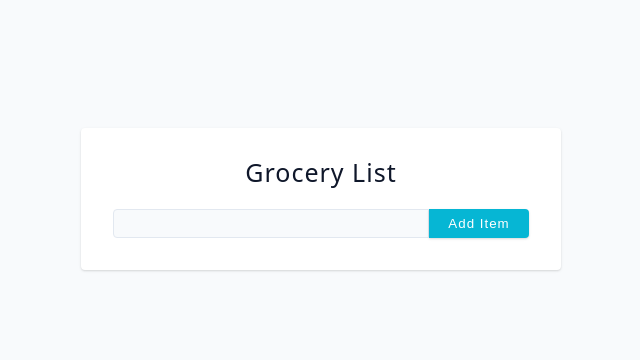
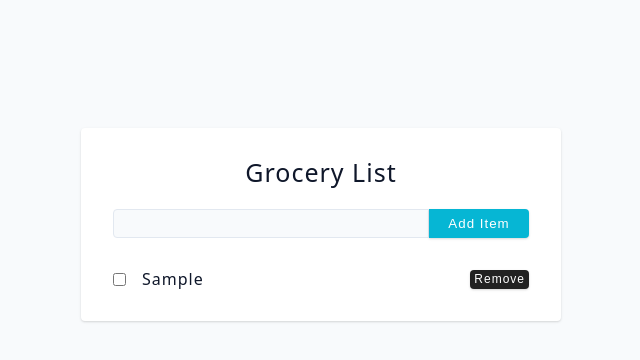
Before and after one commit to aleksandarPaytalov/grocery-bud, a React (Vite) app: page / in a window 1280 px wide. Both pictures are taken after typing "Sample" into the empty fields and a click on the button "Add Item". Shown: the top 360 px of the page, without its empty margins (319-959 px from the left). Built offline with nearby package versions, Linux system fonts and the light colour scheme; the HTML template or start-up script is replaced by a standard one.

Commit message:
create and implement the Items and Single item components and they functionality (remove item and is item completed - checked)

```diff
--- a/src/App.jsx
+++ b/src/App.jsx
@@ -1,6 +1,7 @@
 import { useState } from "react";
 import Form from "./Form";
 import { nanoid } from "nanoid";
+import Items from "./Items";
 
 const App = () => {
   const [items, setItems] = useState([]);
@@ -15,9 +16,16 @@ const App = () => {
     setItems([...items, newItem]);
   };
 
+  const removeItem = (id) => {
+    const newList = items.filter((i) => i.id !== id);
+
+    setItems(newList);
+  };
+
   return (
     <section className="section-center">
       <Form addItem={addItem} />
+      <Items items={items} removeItem={removeItem} />
     </section>
   );
 };
--- /dev/null
+++ b/src/Items.jsx
@@ -0,0 +1,12 @@
+import SingleItem from "./SingleItem";
+
+const Items = ({ items, removeItem }) => {
+  return (
+    <div className="items">
+      {items.map((item) => {
+        return <SingleItem key={item.id} item={item} removeItem={removeItem} />;
+      })}
+    </div>
+  );
+};
+export default Items;
--- /dev/null
+++ b/src/SingleItem.jsx
@@ -0,0 +1,32 @@
+import { useState } from "react";
+
+const SingleItem = ({ item, removeItem }) => {
+  const { id, name, completed } = item;
+  const [isChecked, setIsChecked] = useState(completed);
+
+  return (
+    <div className="single-item">
+      <input
+        type="checkbox"
+        checked={isChecked}
+        onChange={() => setIsChecked(!isChecked)}
+      />
+      <p
+        style={{
+          textTransform: "capitalize",
+          textDecoration: isChecked && "line-through",
+        }}
+      >
+        {name}
+      </p>
+      <button
+        className="btn remove-btn"
+        type="button "
+        onClick={() => removeItem(id)}
+      >
+        Remove
+      </button>
+    </div>
+  );
+};
+export default SingleItem;
```
Also changed, not shown: src/index.css (+18 -8 lines).
